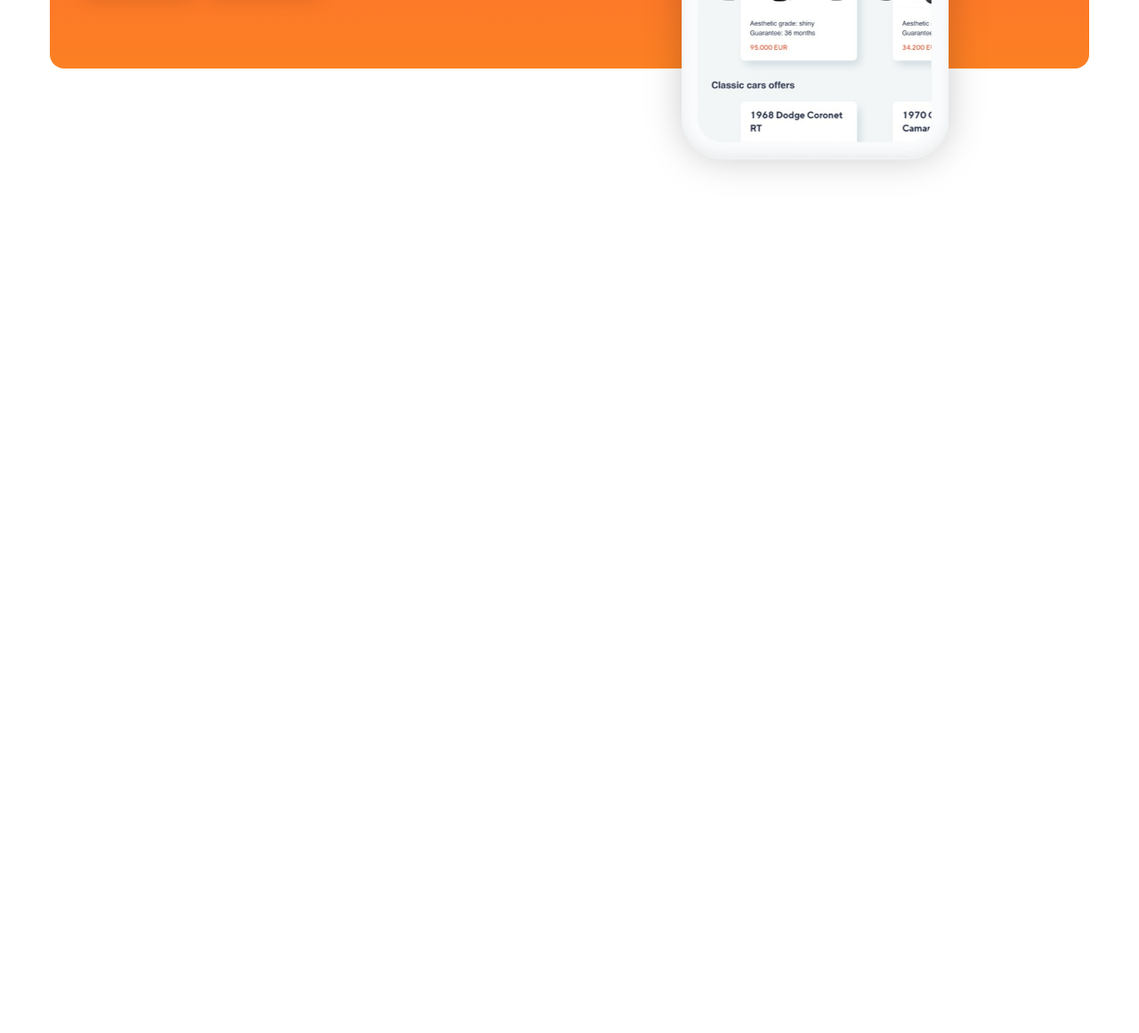
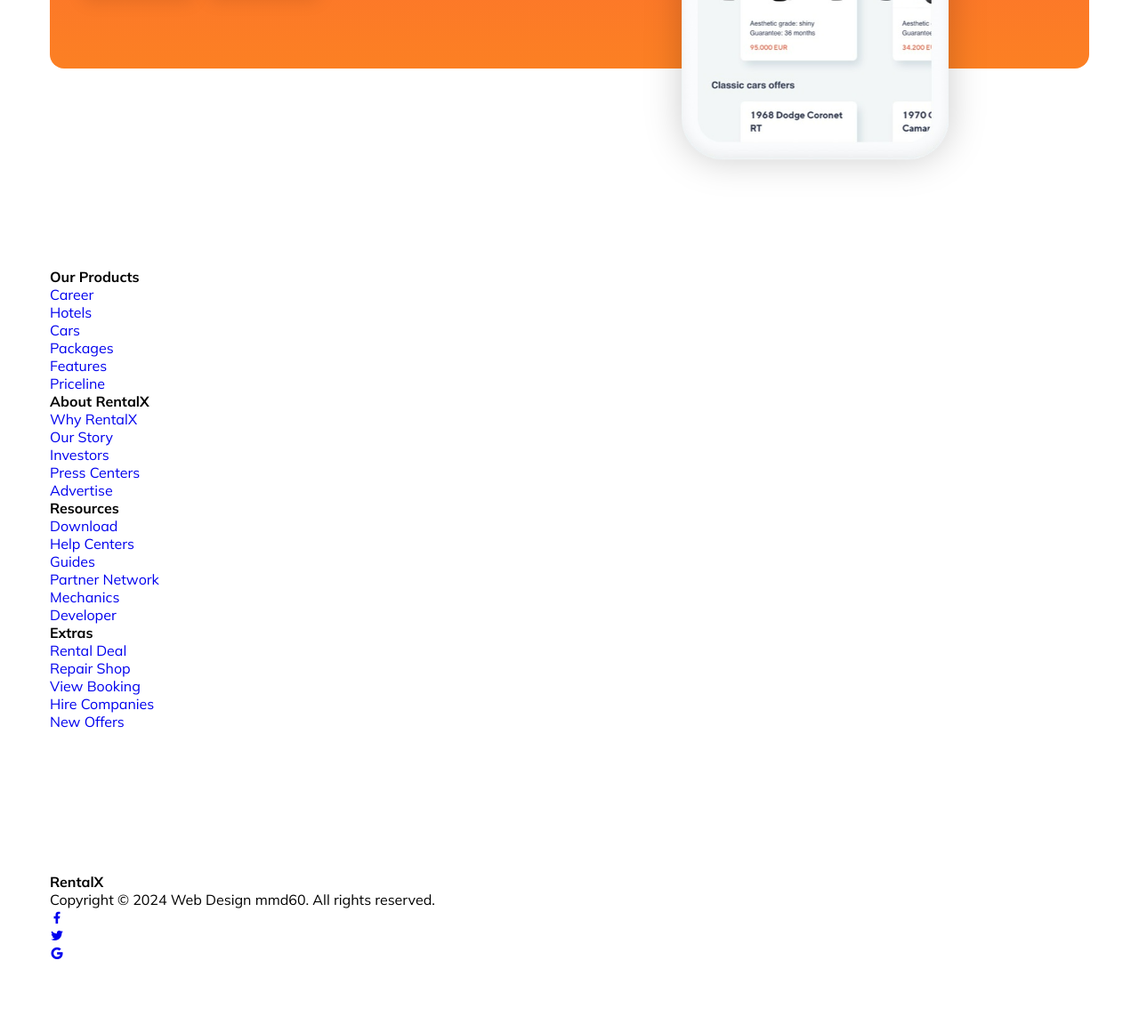
Before and after one commit to mrghkh12/Car-Rental-Website, a plain HTML site: page index.html in a window 1280 px wide. Shown: the part 3215-4376 px from the top of the page at 89% size. Before the commit the page ends 3436 px from the top, so only its background shows below. Drawn offline with nearby package versions, Linux system fonts and the light colour scheme.

Commit message:
feat(index.html): create footer elements

```diff
--- a/index.html
+++ b/index.html
@@ -186,6 +186,70 @@
         </div>
     </section>
 
+
+    <footer>
+        <div class="section__container footer__container">
+            <div class="footer__col">
+              <h4>Our Products</h4>
+              <ul class="footer__links">
+                <li><a href="#">Career</a></li>
+                <li><a href="#">Hotels</a></li>
+                <li><a href="#">Cars</a></li>
+                <li><a href="#">Packages</a></li>
+                <li><a href="#">Features</a></li>
+                <li><a href="#">Priceline</a></li>
+              </ul>
+            </div>
+            <div class="footer__col">
+              <h4>About RentalX</h4>
+              <ul class="footer__links">
+                <li><a href="#">Why RentalX</a></li>
+                <li><a href="#">Our Story</a></li>
+                <li><a href="#">Investors</a></li>
+                <li><a href="#">Press Centers</a></li>
+                <li><a href="#">Advertise</a></li>
+              </ul>
+            </div>
+            <div class="footer__col">
+              <h4>Resources</h4>
+              <ul class="footer__links">
+                <li><a href="#">Download</a></li>
+                <li><a href="#">Help Centers</a></li>
+                <li><a href="#">Guides</a></li>
+                <li><a href="#">Partner Network</a></li>
+                <li><a href="#">Mechanics</a></li>
+                <li><a href="#">Developer</a></li>
+              </ul>
+            </div>
+            <div class="footer__col">
+              <h4>Extras</h4>
+              <ul class="footer__links">
+                <li><a href="#">Rental Deal</a></li>
+                <li><a href="#">Repair Shop</a></li>
+                <li><a href="#">View Booking</a></li>
+                <li><a href="#">Hire Companies</a></li>
+                <li><a href="#">New Offers</a></li>
+              </ul>
+            </div>
+          </div>
+
+        <div class="section__container footer__bar">
+            <h4>RentalX</h4>
+            <p>Copyright © 2024 Web Design mmd60. All rights reserved.</p>
+            <ul class="footer__socials">
+              <li>
+                <a href="#"><i class="ri-facebook-fill"></i></a>
+              </li>
+              <li>
+                <a href="#"><i class="ri-twitter-fill"></i></a>
+              </li>
+              <li>
+                <a href="#"><i class="ri-google-fill"></i></a>
+              </li>
+            </ul>
+        </div>
+    </footer>
+
     <script src="https://unpkg.com/scrollreveal"></script>
     <script defer src="./scripts/main.js"></script>
 </body>
```
